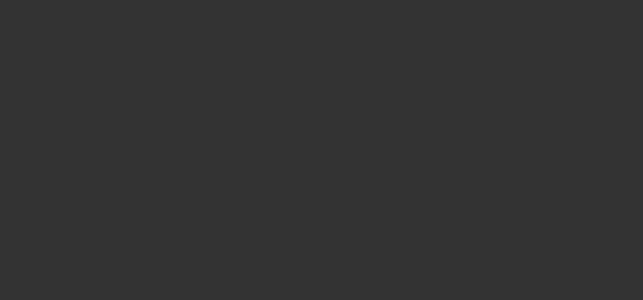
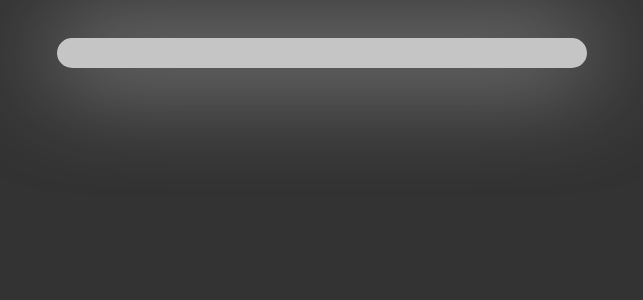
Before and after one commit to jfconde/react-tetris-tutorial, a React (Create React App) app: page / in a window 1280 px wide. Shown: the top 300 px of the page, without its empty margins (318-961 px from the left). Built offline with nearby package versions, Linux system fonts and the light colour scheme.

Commit message:
feat(board): add Board component

```diff
--- a/src/App.js
+++ b/src/App.js
@@ -1,10 +1,11 @@
 import React from 'react';
 import './App.css';
+import Board from './Board'
 
 function App() {
     return (
         <div className="App">
-
+            <Board />
         </div>
     );
 }
--- /dev/null
+++ b/src/Board.jsx
@@ -0,0 +1,10 @@
+import React from 'react';
+
+const Board = () => {
+    return (
+        <div className="tetris-board">
+        </div>
+    )
+};
+
+export default Board;
```
